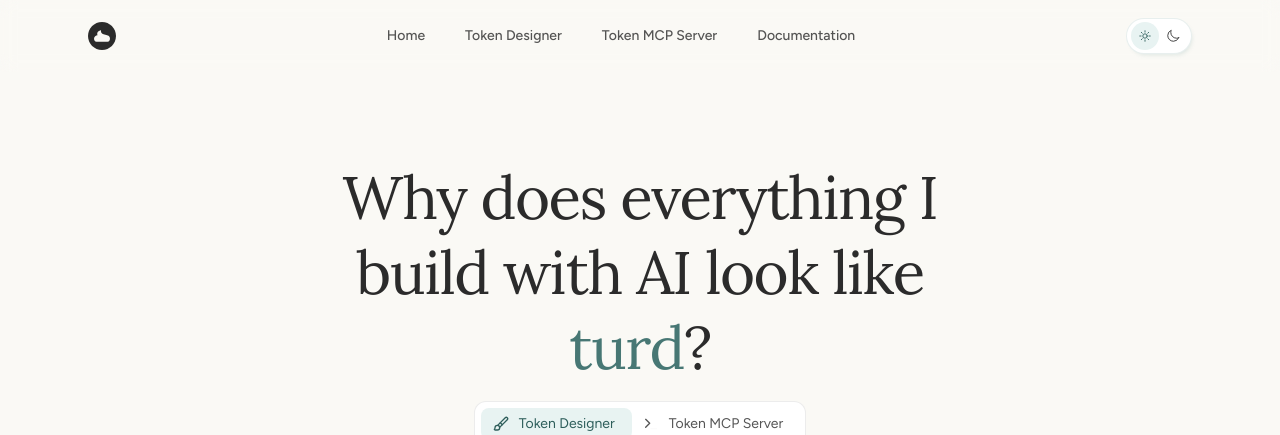
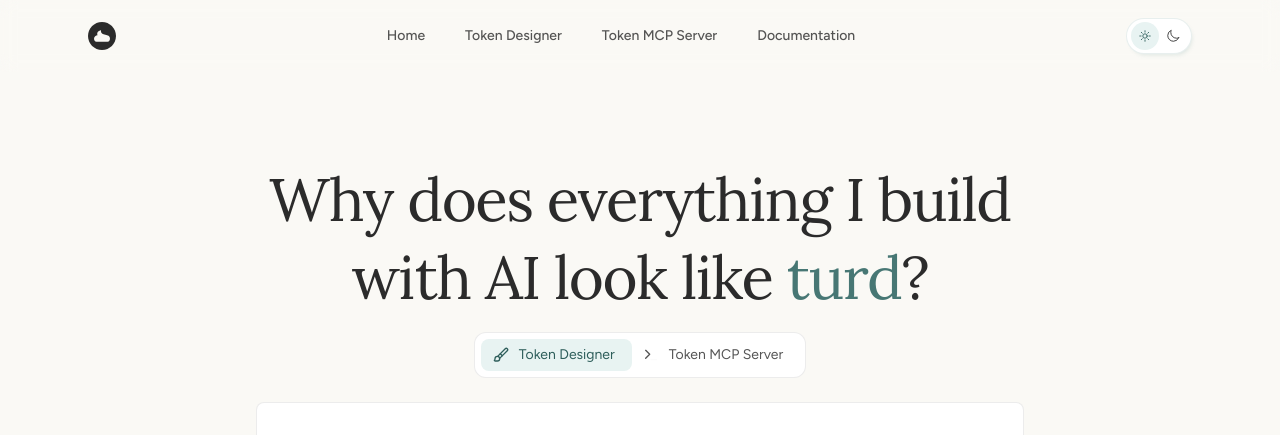
Before and after one commit to andflett/tokens, a Next.js app: page / in a window 1280 px wide. Shown: the top 435 px of the page. Built offline with nearby package versions, Linux system fonts and the light colour scheme; no server answers.

Commit message:
Increase max-width of hero heading for improved layout

```diff
--- a/src/app/page.tsx
+++ b/src/app/page.tsx
@@ -35,7 +35,7 @@
     <div className="mx-auto w-full max-w-5xl px-6">
       {/* Hero */}
       <section className="max-w-3xl text-center mx-auto pb-4 pt-12 md:pt-22 relative flex flex-col items-center gap-4">
-        <h1 className="text-4xl md:text-6xl font-serif leading-[1.15] md:leading-[1.25] tracking-tight relative max-w-2xl">
+        <h1 className="text-4xl md:text-6xl font-serif leading-[1.15] md:leading-[1.3] tracking-tight relative max-w-3xl">
           Why does everything I build with AI look like{" "}
           <span className="text-primary-600">turd</span>?
         </h1>
```
